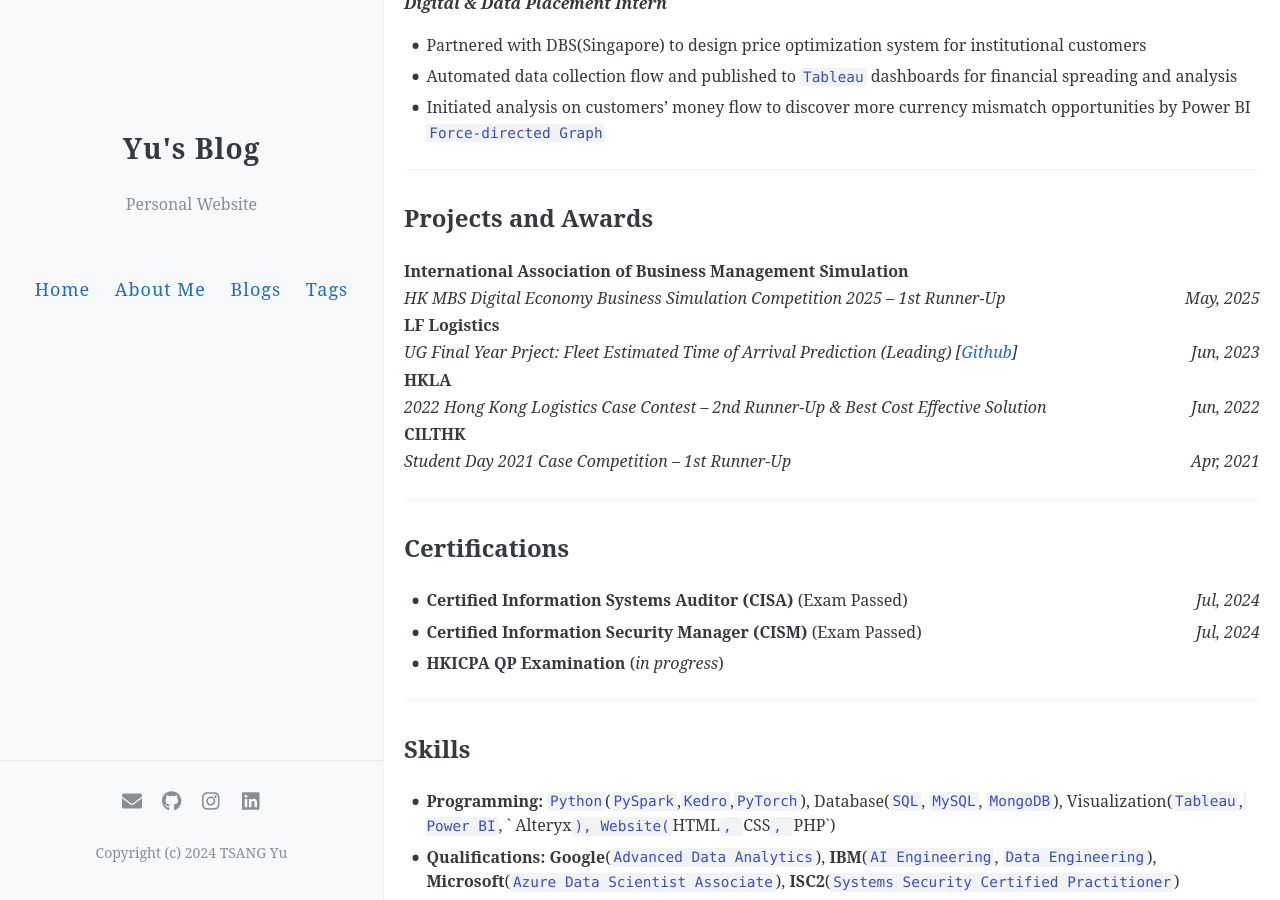
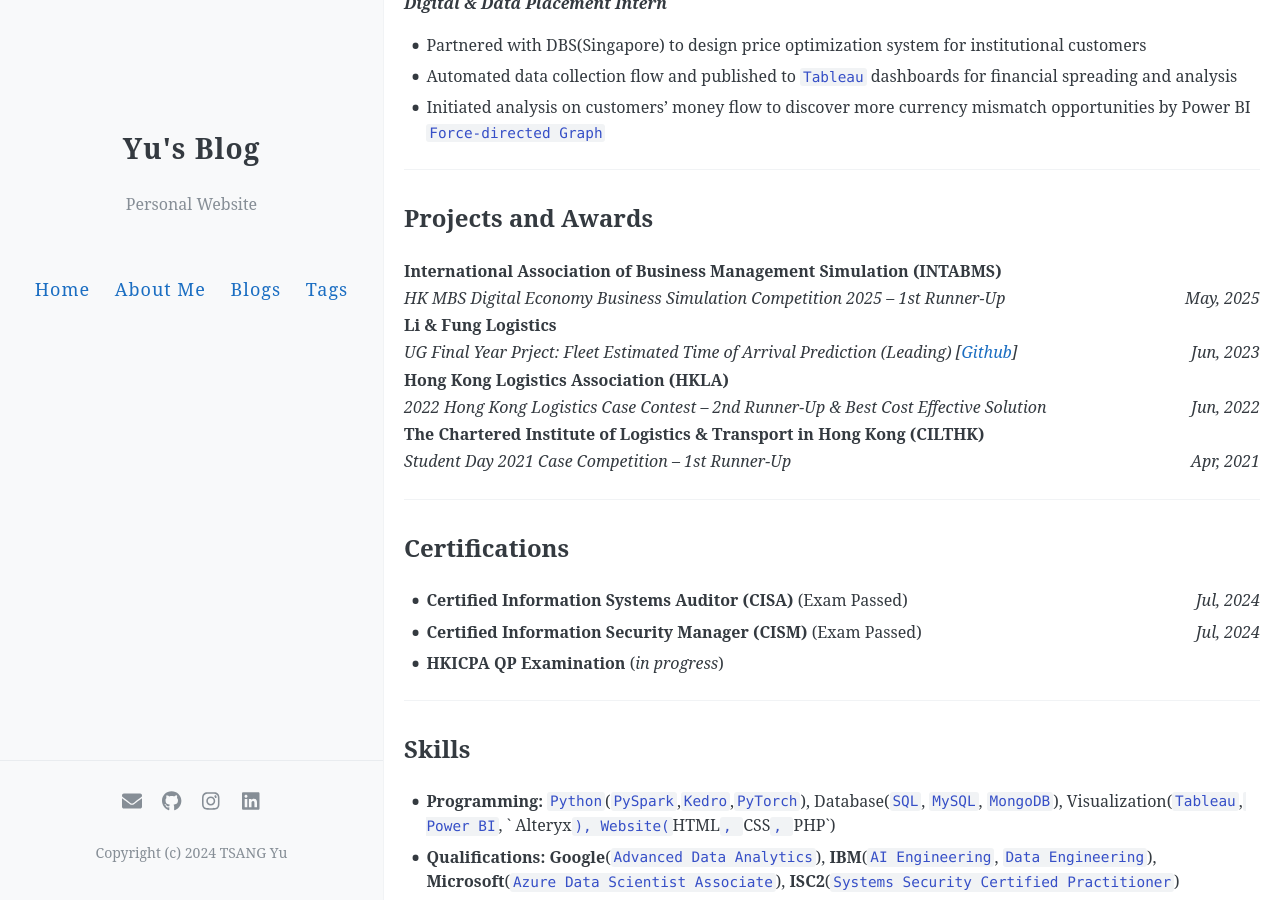
Before and after one commit to yutsang/yutsang.github.io, a Jekyll site: the page built from about.md, in a window 1280 px wide and 900 px high, scrolled down 1546 px. Built offline with Jekyll 4.4.1, drawn with Linux system fonts in a browser that asks for light colours; comment, search, counter and statistics services are not loaded.

Commit message:
Update about.md

```diff
--- a/about.md
+++ b/about.md
@@ -67,13 +67,13 @@ La Salle College
 ---
 
 ## Projects and Awards
-**International Association of Business Management Simulation**
+**International Association of Business Management Simulation (INTABMS)**
 *HK MBS Digital Economy Business Simulation Competition 2025 – 1st Runner-Up*<span style="float: right;">*May, 2025*</span>
-**LF Logistics**
+**Li & Fung Logistics**
 *UG Final Year Prject: Fleet Estimated Time of Arrival Prediction (Leading) [[Github](https://github.com/yutsang/university-projects/tree/main/ETA-Prediction)]*<span style="float: right;">*Jun, 2023*</span>
-**HKLA**
+**Hong Kong Logistics Association (HKLA)**
 *2022 Hong Kong Logistics Case Contest – 2nd Runner-Up & Best Cost Effective Solution*<span style="float: right;">*Jun, 2022*</span>
-**CILTHK**
+**The Chartered Institute of Logistics & Transport in Hong Kong (CILTHK)**
 *Student Day 2021 Case Competition – 1st Runner-Up*<span style="float: right;">*Apr, 2021*</span>
 
 ---
```
